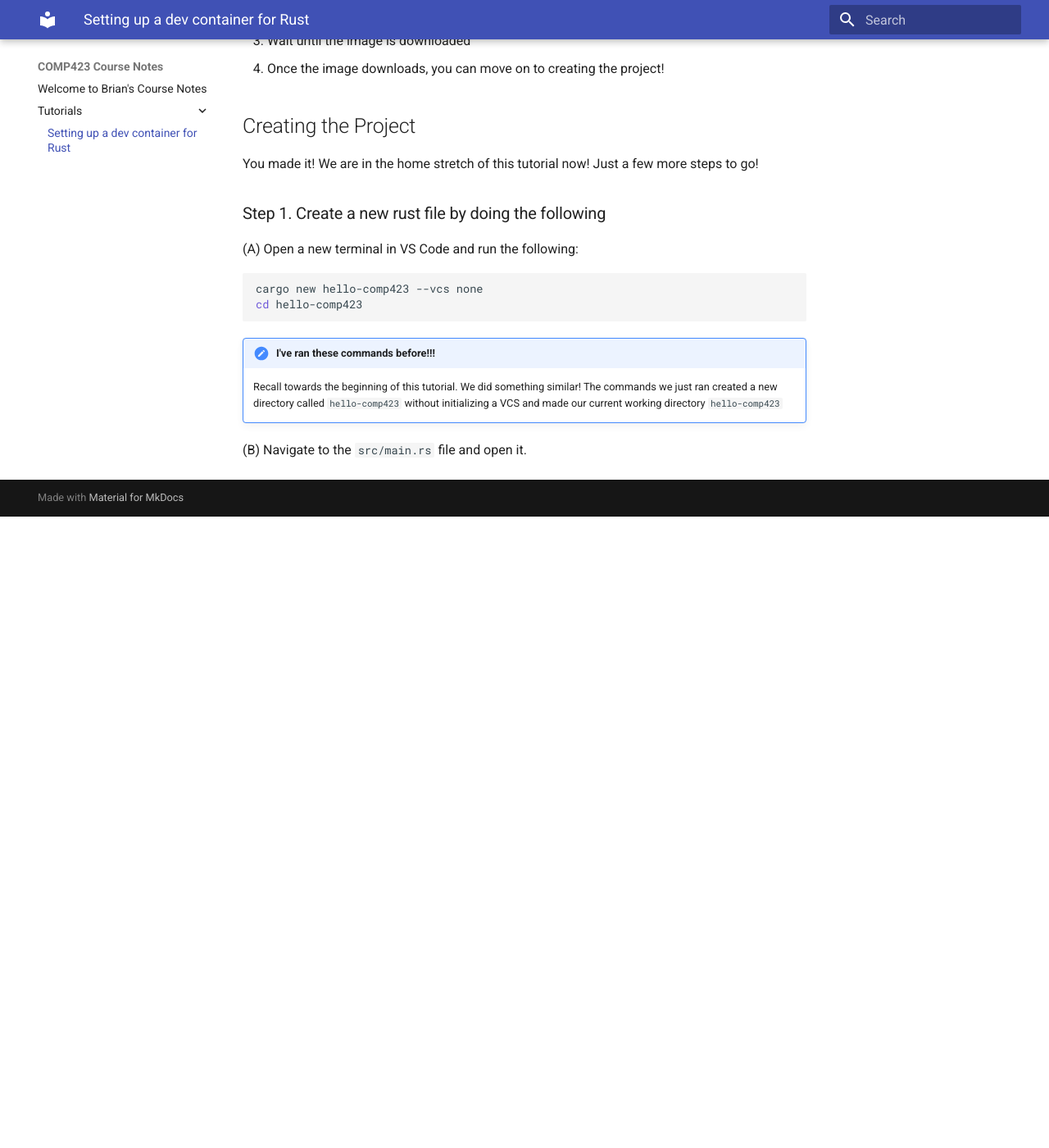
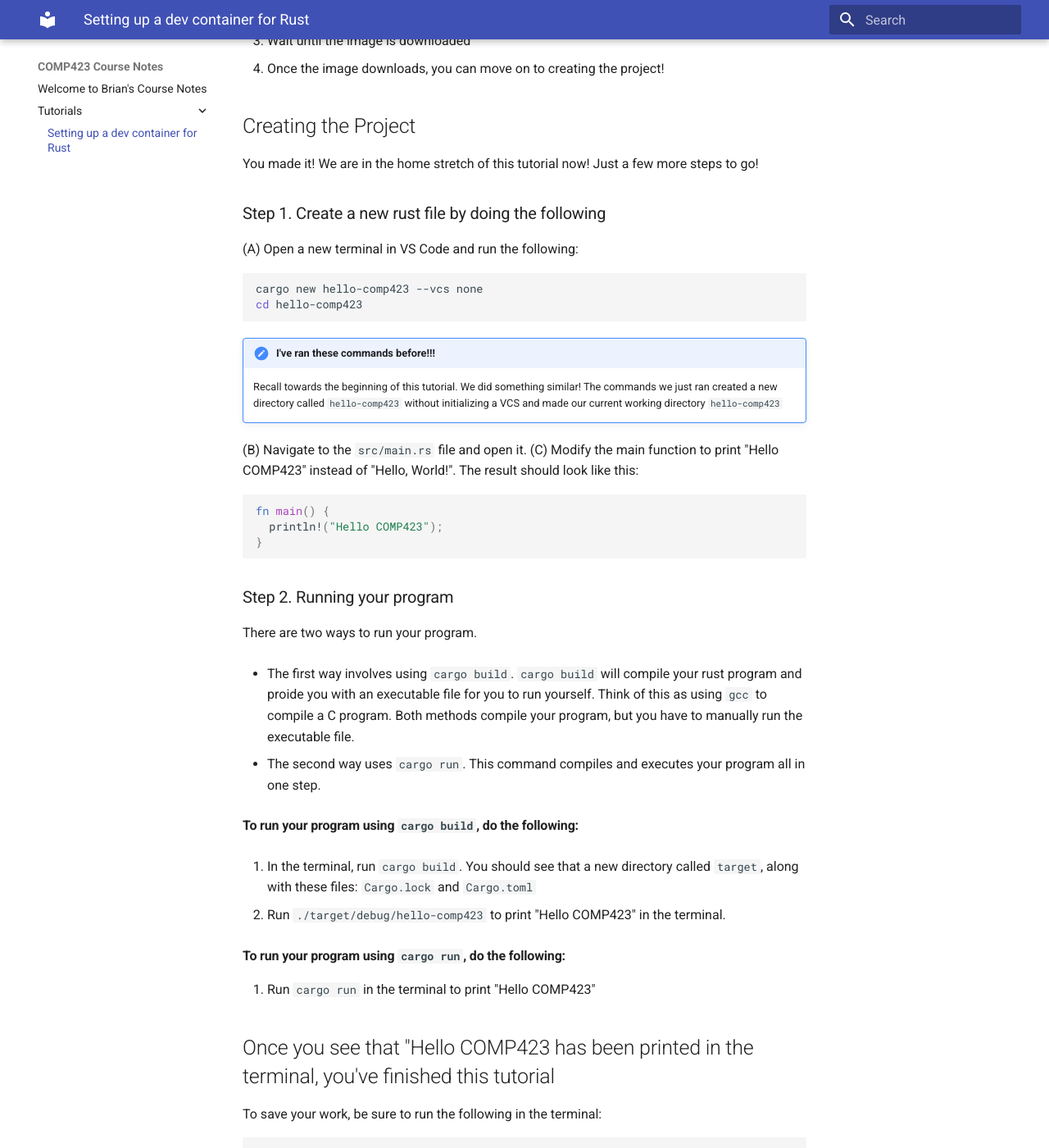
Before and after one commit to brianx426/comp423-course-notes, an MkDocs documentation site: the page built from docs/tutorials/rust-setup.md, in a window 1280 px wide and 1400 px high, scrolled down 3164 px. Shown: the whole window at 82% size. Built offline with MkDocs 1.6.1 and Material for MkDocs 9.7.7, drawn with Linux system fonts in a browser that asks for light colours; before the commit the page ends 3794 px from its top, so only the background shows below that; some of the changed text lies outside the part shown.

Commit message:
finished writing tutorial

````diff
--- a/docs/tutorials/rust-setup.md
+++ b/docs/tutorials/rust-setup.md
@@ -120,3 +120,50 @@ cd hello-comp423
     Recall towards the beginning of this tutorial. We did something similar! The commands we just ran created a new directory called `hello-comp423` without initializing a VCS and made our current working directory `hello-comp423`
 
 (B) Navigate to the `src/main.rs` file and open it.
+(C) Modify the main function to print "Hello COMP423" instead of "Hello, World!". The result should look like this:
+
+```rust
+fn main() {
+  println!("Hello COMP423");
+}
+```
+
+### Step 2. Running your program
+
+There are two ways to run your program.
+
+* The first way involves using `cargo build`. `cargo build` will compile your rust program and proide you with an executable file for you to run yourself. Think of this as using `gcc` to compile a C program. Both methods compile your program, but you have to manually run the executable file.
+
+* The second way uses `cargo run`. This command compiles and executes your program all in one step.
+
+#### To run your program using `cargo build`, do the following:
+
+1. In the terminal, run `cargo build`. You should see that a new directory called `target`, along with these files: `Cargo.lock` and `Cargo.toml`
+
+2. Run `./target/debug/hello-comp423` to print "Hello COMP423" in the terminal.
+
+#### To run your program using `cargo run`, do the following:
+
+1. Run `cargo run` in the terminal to print "Hello COMP423"
+
+## Once you see that "Hello COMP423 has been printed in the terminal, you've finished this tutorial
+
+To save your work, be sure to run the following in the terminal:
+```
+git add .
+git commit -m "followed Rust tutorial and printed Hello COMP423"
+git push -u origin main
+```
+!!! question "What does `.` mean?"
+    `.` refers to the current workiing directory the terminal's shell process is in.
+
+# Congratulations! You have reached the end of this tutorial.
+
+## You have successfully done the following:
+
+* Create a Rust project using the terminal and VS Code
+* Set up a dev container for Rust
+* Configured your development environment
+* Run a Rust program
+
+Many thanks to Kris Jordan's [Starting a Static Website Project with MkDocs](https://comp423-25s.github.io/resources/MkDocs/tutorial/) as most of this tutorial was inspired by it!
````
